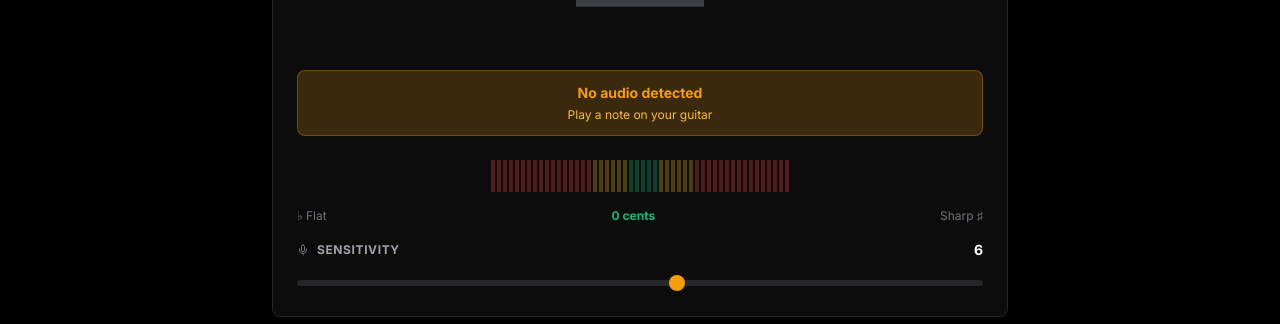
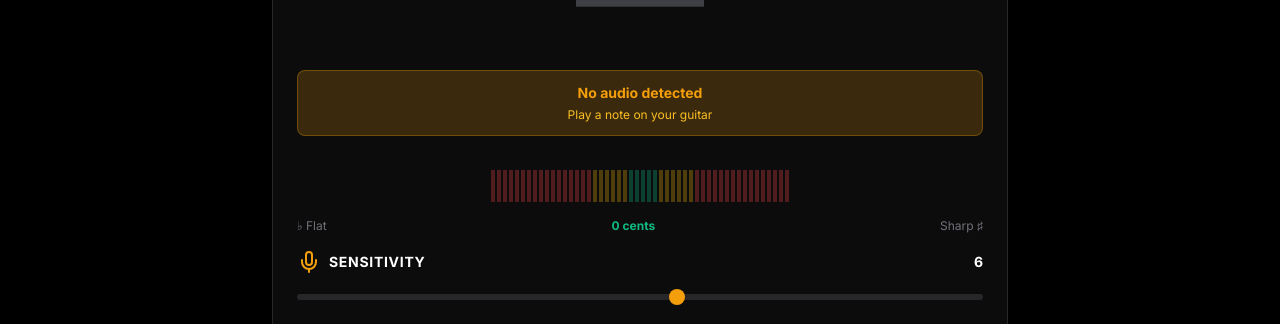
Before and after one commit to randysoller/onspace-9bg96c-13939, a React (Vite) app: page /tuner in a window 1280 px wide. Shown: the part 339-663 px from the top of the page. Built offline with nearby package versions, Linux system fonts and the light colour scheme; no server answers.

Commit message:
Enhanced tuner UI visibility and fixed layout stability

```diff
--- a/src/pages/Tuner.tsx
+++ b/src/pages/Tuner.tsx
@@ -153,27 +153,29 @@ export default function Tuner() {
               </div>
             </div>
 
-            {/* Status Messages */}
+            {/* Status Messages - Fixed height container to prevent layout shift */}
+            <div className="mt-4 min-h-[76px]">
               {permissionDenied && (
-              <div className="mt-4 p-3 bg-red-500/20 border border-red-500/30 rounded-lg">
+                <div className="p-3 bg-red-500/20 border border-red-500/30 rounded-lg">
                   <div className="text-sm font-bold text-red-500">Microphone access denied</div>
                   <div className="text-xs text-red-400 mt-1">Please allow microphone access in your browser settings</div>
                 </div>
               )}
 
               {!permissionDenied && audioLevel === 0 && (
-              <div className="mt-4 p-3 bg-amber-500/20 border border-amber-500/30 rounded-lg">
+                <div className="p-3 bg-amber-500/20 border border-amber-500/30 rounded-lg">
                   <div className="text-sm font-bold text-amber-500">No audio detected</div>
                   <div className="text-xs text-amber-400 mt-1">Play a note on your guitar</div>
                 </div>
               )}
 
               {!permissionDenied && audioLevel > 0 && !detectedFrequency && (
-              <div className="mt-4 p-3 bg-blue-500/20 border border-blue-500/30 rounded-lg">
+                <div className="p-3 bg-blue-500/20 border border-blue-500/30 rounded-lg">
                   <div className="text-sm font-bold text-blue-500">Listening... (Level: {audioLevel}%)</div>
                   <div className="text-xs text-blue-400 mt-1">Play louder or adjust sensitivity</div>
                 </div>
               )}
+            </div>
           </div>
 
           {/* Frequency Bars */}
@@ -196,8 +198,8 @@ export default function Tuner() {
           {/* Mic Sensitivity */}
           <div>
             <div className="flex items-center gap-2 mb-2">
-              <Mic className="w-3 h-3 text-zinc-500" />
-              <span className="text-xs font-bold uppercase tracking-wider text-zinc-400">Sensitivity</span>
+              <Mic className="w-6 h-6 text-amber-500" />
+              <span className="text-sm font-bold uppercase tracking-wider text-white">Sensitivity</span>
               <span className="ml-auto text-sm font-bold text-white">{sensitivity}</span>
             </div>
 
```
Lines whose indentation alone changed are shown as unchanged.
